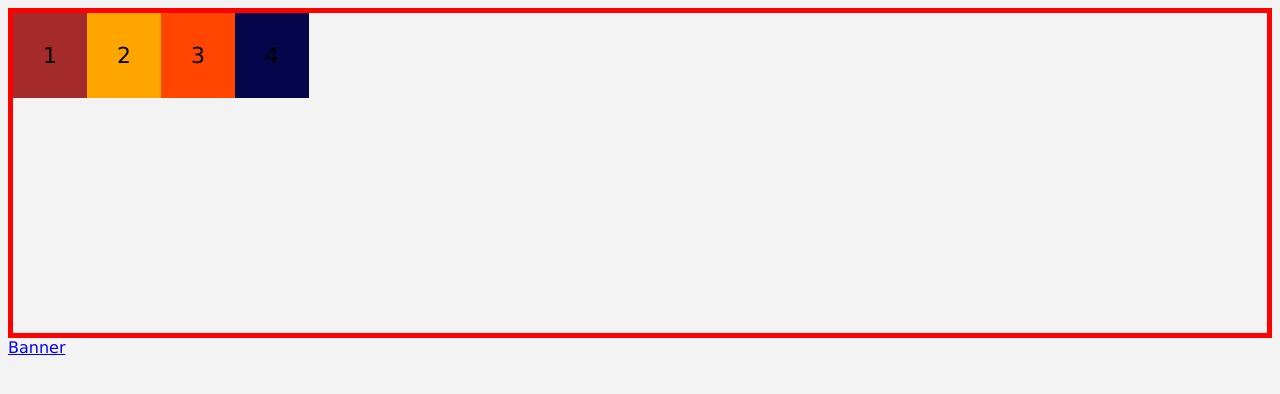
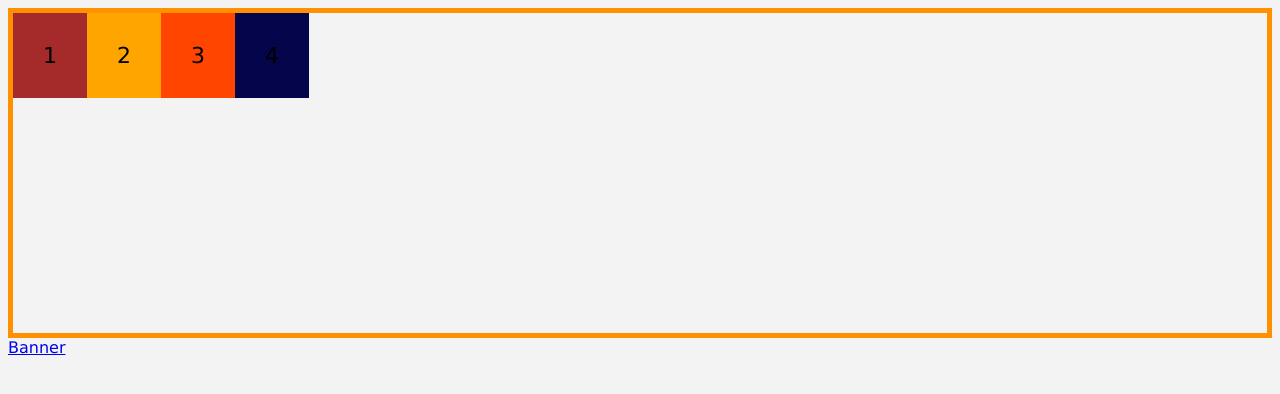
Before and after one commit to AhmedAdel69/Flexbox-tutorial, a plain HTML site: page index.html in a window 1280 px wide. Drawn offline with Linux system fonts and the light colour scheme.

Commit message:
border color changed to oranae

```diff
--- a/styles.css
+++ b/styles.css
@@ -4,7 +4,7 @@ body {
   box-sizing: border-box;
 }
 .container {
-  border: 5px solid red;
+  border: 5px solid rgb(255, 145, 0);
 }
 .box {
   padding: 30px;
```
